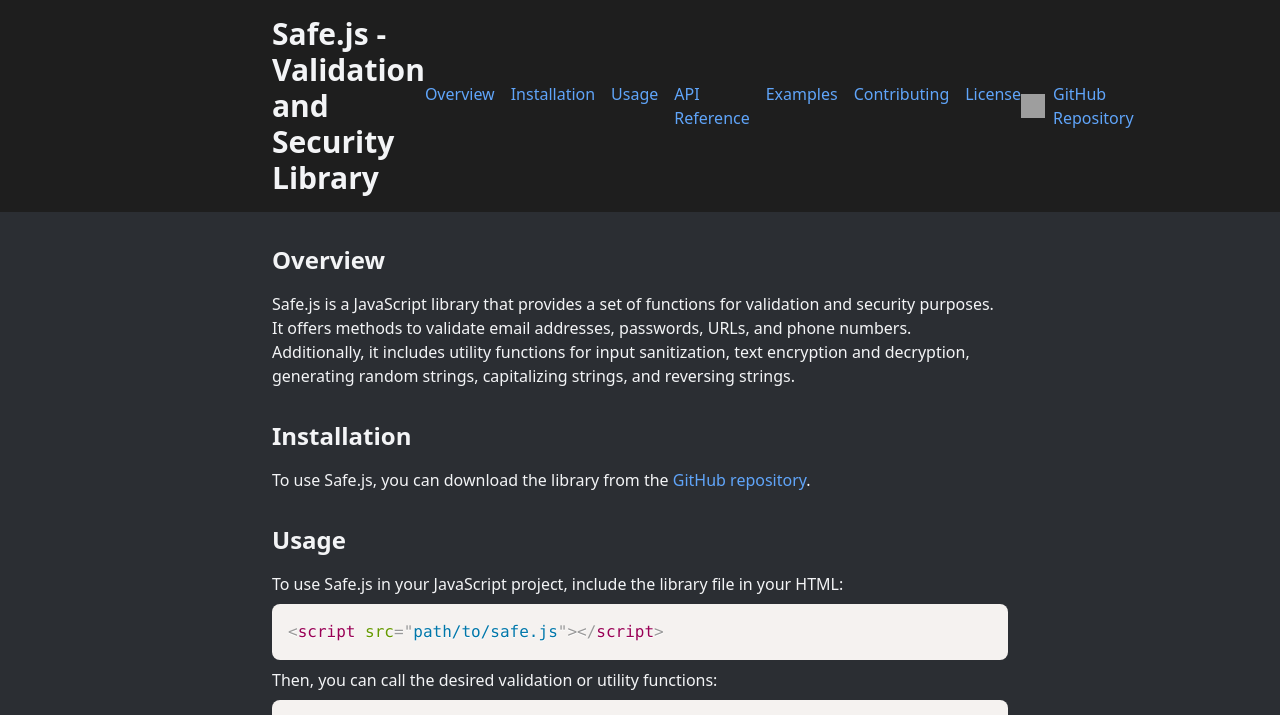
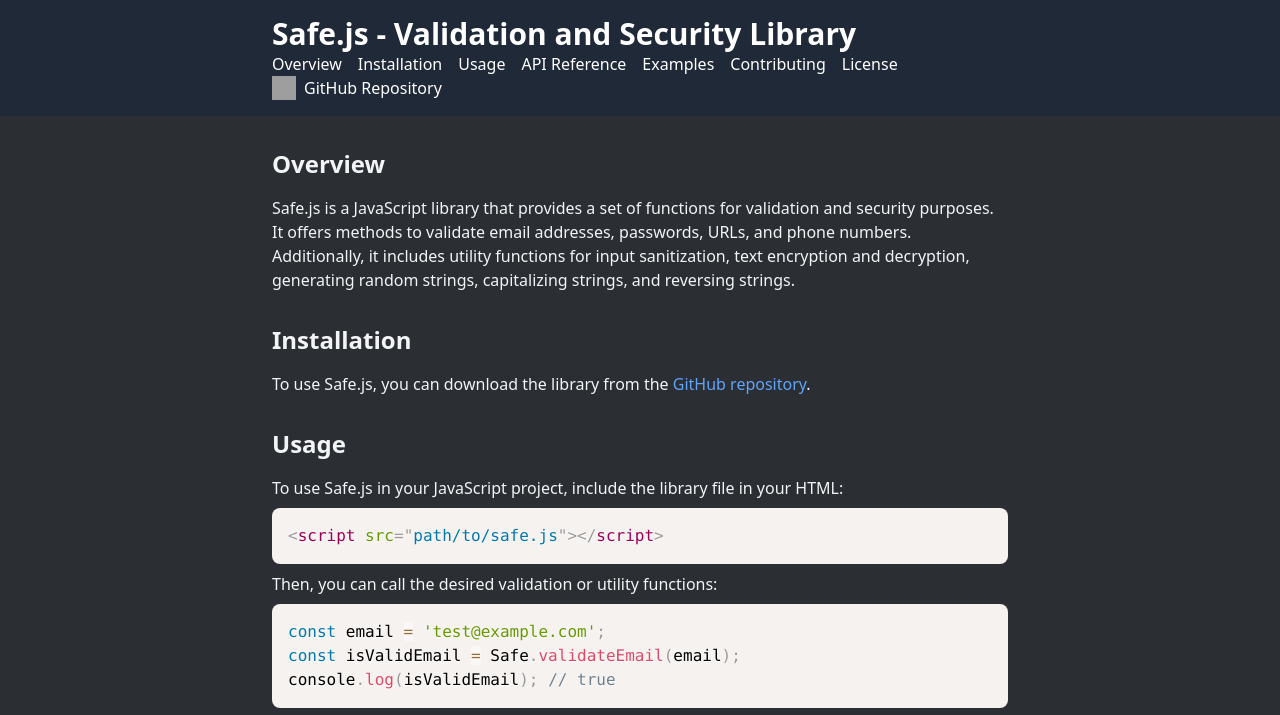
Before and after one commit to Hiren2001/SafeJS, a plain HTML site: page index.html in a window 1280 px wide. Shown: the top 715 px of the page. Drawn offline with nearby package versions, Linux system fonts and the light colour scheme; grey boxes are pictures that could not be loaded.

Commit message:
Update index.html

```diff
--- a/index.html
+++ b/index.html
@@ -11,26 +11,27 @@
     <link href="./css/style.css" rel="stylesheet">
 </head>
 <body>
-        <header class="py-4">
-    <div class="container mx-auto px-4 flex flex-col md:flex-row items-center justify-between">
-        <h1 class="text-3xl font-bold mb-4 md:mb-0">Safe.js - Validation and Security Library</h1>
-        <nav>
-            <ul class="flex space-x-4">
-                <li><a href="#overview">Overview</a></li>
-                <li><a href="#installation">Installation</a></li>
-                <li><a href="#usage">Usage</a></li>
-                <li><a href="#api-reference">API Reference</a></li>
-                <li><a href="#examples">Examples</a></li>
-                <li><a href="#contributing">Contributing</a></li>
-                <li><a href="#license">License</a></li>
+    <header class="py-4 bg-gray-800">
+    <div class="container mx-auto px-4 flex flex-wrap items-center justify-between">
+        <h1 class="text-3xl font-bold text-white w-full md:w-auto mb-4 md:mb-0">Safe.js - Validation and Security Library</h1>
+        <nav class="w-full md:w-auto">
+            <ul class="flex flex-wrap justify-center md:justify-end space-x-4">
+                <li><a href="#overview" class="text-white">Overview</a></li>
+                <li><a href="#installation" class="text-white">Installation</a></li>
+                <li><a href="#usage" class="text-white">Usage</a></li>
+                <li><a href="#api-reference" class="text-white">API Reference</a></li>
+                <li><a href="#examples" class="text-white">Examples</a></li>
+                <li><a href="#contributing" class="text-white">Contributing</a></li>
+                <li><a href="#license" class="text-white">License</a></li>
             </ul>
         </nav>
-        <a href="https://github.com/Hiren2001/SafeJS" target="_blank" rel="noopener" class="flex items-center space-x-2">
+        <a href="https://github.com/Hiren2001/SafeJS" target="_blank" rel="noopener" class="flex items-center space-x-2 text-white">
             <img src="https://github.githubassets.com/images/modules/logos_page/GitHub-Mark.png" alt="GitHub Logo" class="w-6 h-6">
             <span>GitHub Repository</span>
         </a>
     </div>
 </header>
+
 
 
     <main class="container mx-auto px-4 py-8">
```
